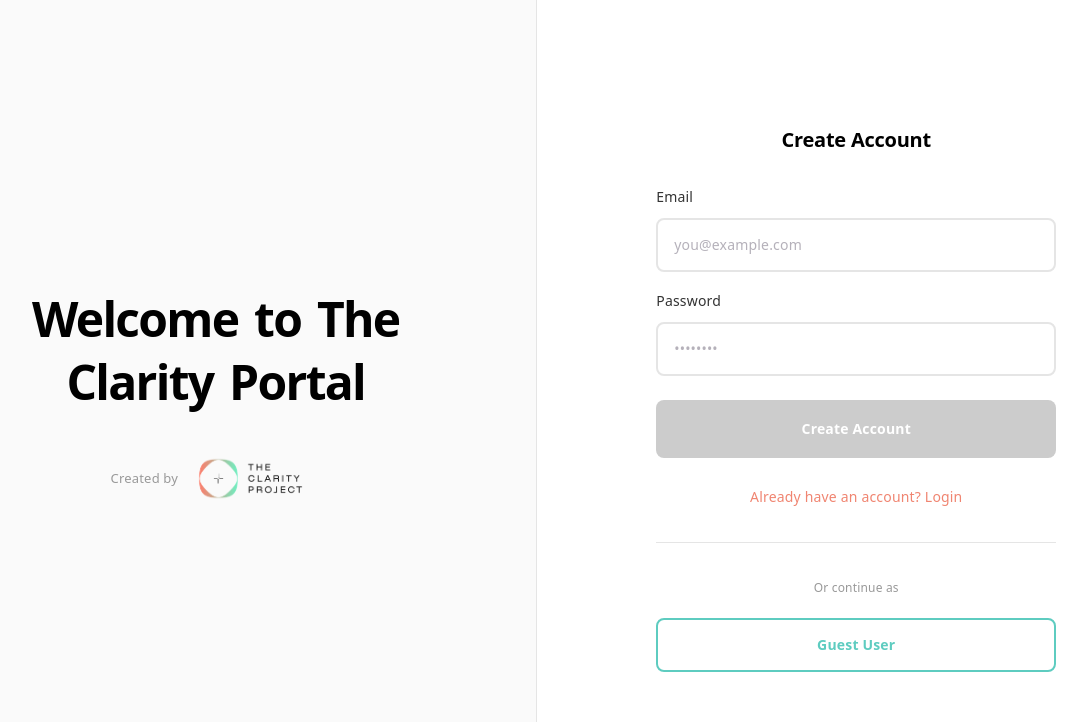
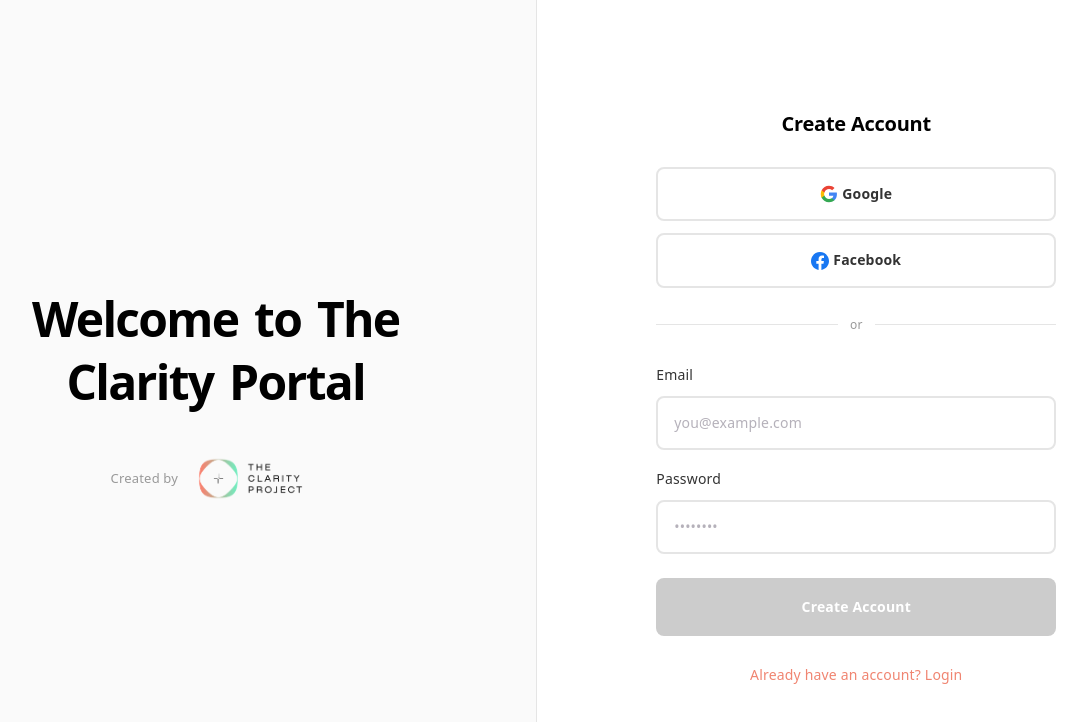
Before and after one commit to tim-clarityproject/clarity-portal, a React (Vite) app: page / in a window 1280 px wide. Both pictures are taken after a click on the button "Don't have an account? Sign up". Shown: the top 722 px of the page, without its empty margins (104-1191 px from the left). Built offline with nearby package versions, Linux system fonts and the light colour scheme; no server answers.

Commit message:
Refine login page: show social buttons only on signup, remove guest
- Login view: email/password only (clean & focused)
- Signup view: email + Google/Facebook options
- Removed Guest User button

Co-Authored-By: Claude Haiku 4.5 <noreply@anthropic.com>

```diff
--- a/src/pages/Login.jsx
+++ b/src/pages/Login.jsx
@@ -96,6 +96,87 @@ export default function Login() {
             )}
           </div>
 
+          {isSignUp && (
+            <>
+              {/* Social Login - Only for Signup */}
+              <div style={{ marginBottom: '24px', display: 'flex', flexDirection: 'column', gap: '12px' }}>
+                <button
+                  type="button"
+                  style={{
+                    padding: '12px 24px',
+                    backgroundColor: '#fff',
+                    border: '2px solid #e5e5e5',
+                    borderRadius: '8px',
+                    color: '#333',
+                    fontWeight: '600',
+                    cursor: 'pointer',
+                    fontSize: '14px',
+                    transition: 'all 0.2s',
+                    display: 'flex',
+                    alignItems: 'center',
+                    justifyContent: 'center',
+                    gap: '4px',
+                  }}
+                  onMouseEnter={(e) => {
+                    e.target.style.borderColor = '#F08571';
+                    e.target.style.backgroundColor = '#FEE5DE';
+                  }}
+                  onMouseLeave={(e) => {
+                    e.target.style.borderColor = '#e5e5e5';
+                    e.target.style.backgroundColor = '#fff';
+                  }}
+                >
+                  <svg width="18" height="18" viewBox="0 0 24 24" fill="none" xmlns="http://www.w3.org/2000/svg">
+                    <path d="M22.56 12.25c0-.78-.07-1.53-.2-2.25H12v4.26h5.92c-.26 1.37-1.04 2.53-2.21 3.31v2.77h3.57c2.08-1.92 3.28-4.74 3.28-8.09z" fill="#4285F4"/>
+                    <path d="M12 23c2.97 0 5.46-.98 7.28-2.66l-3.57-2.77c-.98.66-2.23 1.06-3.71 1.06-2.86 0-5.29-1.93-6.16-4.53H2.18v2.84C3.99 20.53 7.7 23 12 23z" fill="#34A853"/>
+                    <path d="M5.84 14.09c-.22-.66-.35-1.36-.35-2.09s.13-1.43.35-2.09V7.07H2.18C1.43 8.55 1 10.22 1 12s.43 3.45 1.18 4.93l2.85-2.22.81-.62z" fill="#FBBC05"/>
+                    <path d="M12 5.38c1.62 0 3.06.56 4.21 1.64l3.15-3.15C17.45 2.09 14.97 1 12 1 7.7 1 3.99 3.47 2.18 7.07l3.66 2.84c.87-2.6 3.3-4.53 6.16-4.53z" fill="#EA4335"/>
+                  </svg>
+                  Google
+                </button>
+
+                <button
+                  type="button"
+                  style={{
+                    padding: '12px 24px',
+                    backgroundColor: '#fff',
+                    border: '2px solid #e5e5e5',
+                    borderRadius: '8px',
+                    color: '#333',
+                    fontWeight: '600',
+                    cursor: 'pointer',
+                    fontSize: '14px',
+                    transition: 'all 0.2s',
+                    display: 'flex',
+                    alignItems: 'center',
+                    justifyContent: 'center',
+                    gap: '4px',
+                  }}
+                  onMouseEnter={(e) => {
+                    e.target.style.borderColor = '#F08571';
+                    e.target.style.backgroundColor = '#FEE5DE';
+                  }}
+                  onMouseLeave={(e) => {
+                    e.target.style.borderColor = '#e5e5e5';
+                    e.target.style.backgroundColor = '#fff';
+                  }}
+                >
+                  <svg width="18" height="18" viewBox="0 0 24 24" fill="none" xmlns="http://www.w3.org/2000/svg">
+                    <path d="M24 12.073c0-6.627-5.373-12-12-12s-12 5.373-12 12c0 5.99 4.388 10.954 10.125 11.854v-8.385H7.078v-3.47h3.047V9.43c0-3.007 1.792-4.669 4.533-4.669 1.312 0 2.686.235 2.686.235v2.953H15.83c-1.491 0-1.956.925-1.956 1.874v2.25h3.328l-.532 3.47h-2.796v8.385C19.612 23.027 24 18.062 24 12.073z" fill="#1877F2"/>
+                  </svg>
+                  Facebook
+                </button>
+              </div>
+
+              {/* Divider */}
+              <div style={{ display: 'flex', alignItems: 'center', gap: '12px', marginBottom: '24px' }}>
+                <div style={{ flex: 1, height: '1px', backgroundColor: '#e5e5e5' }} />
+                <span style={{ color: '#999', fontSize: '12px' }}>or</span>
+                <div style={{ flex: 1, height: '1px', backgroundColor: '#e5e5e5' }} />
+              </div>
+            </>
+          )}
+
 
           <form onSubmit={handleLogin} style={{ display: 'flex', flexDirection: 'column', gap: '16px' }}>
             <div>
@@ -186,38 +267,6 @@ export default function Login() {
             </button>
           </div>
 
-          <div style={{ marginTop: '32px', paddingTop: '32px', borderTop: '1px solid #e5e5e5' }}>
-            <p style={{ color: '#999', fontSize: '12px', marginBottom: '16px', textAlign: 'center' }}>
-              Or continue as
-            </p>
-            <div style={{ display: 'flex', gap: '12px', flexDirection: 'column' }}>
-              <button
-                type="button"
-                onClick={() => navigate('/welcome', { state: { isGuest: true } })}
-                style={{
-                  padding: '12px 24px',
-                  backgroundColor: 'transparent',
-                  border: '2px solid #5ECCC0',
-                  borderRadius: '8px',
-                  color: '#5ECCC0',
-                  fontWeight: '600',
-                  cursor: 'pointer',
-                  fontSize: '14px',
-                  transition: 'all 0.2s',
-                }}
-                onMouseEnter={(e) => {
-                  e.target.style.backgroundColor = '#5ECCC0';
-                  e.target.style.color = 'white';
-                }}
-                onMouseLeave={(e) => {
-                  e.target.style.backgroundColor = 'transparent';
-                  e.target.style.color = '#5ECCC0';
-                }}
-              >
-                Guest User
-              </button>
-            </div>
-          </div>
         </div>
       </div>
     </div>
```
